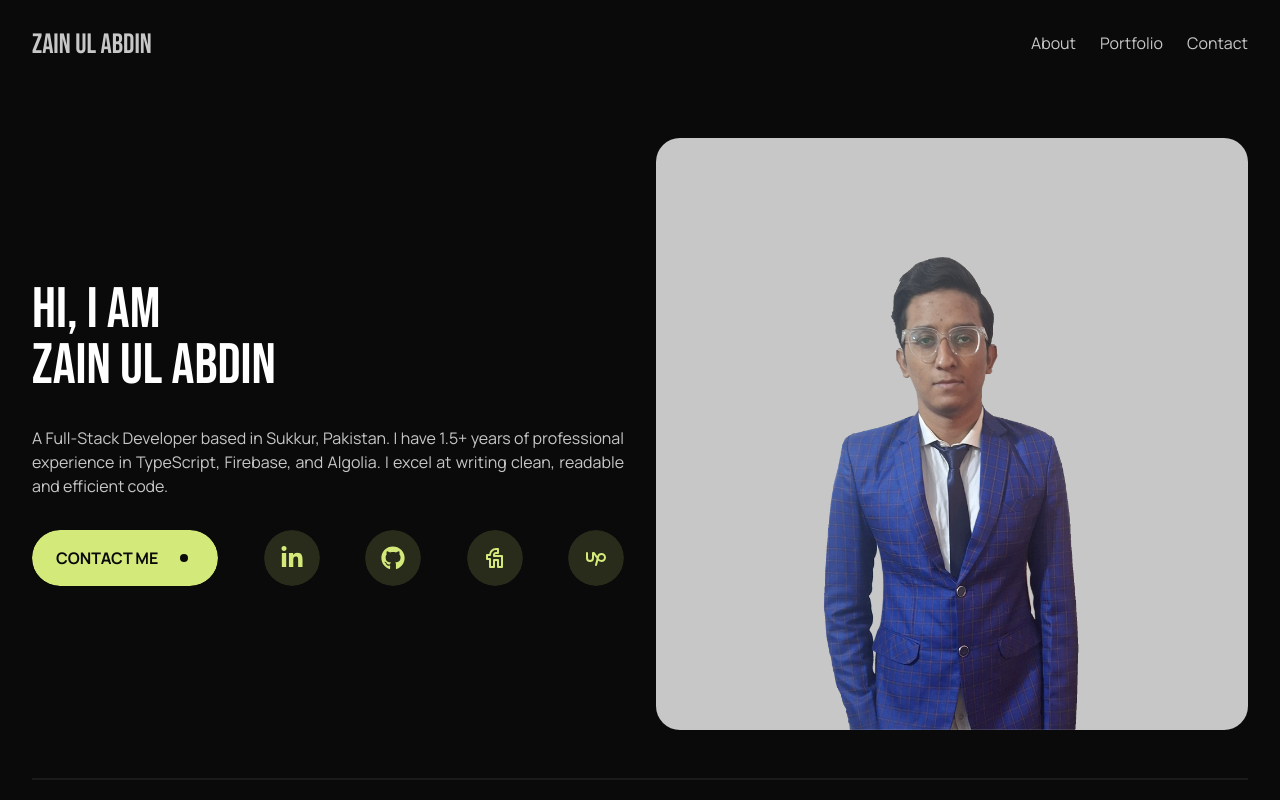
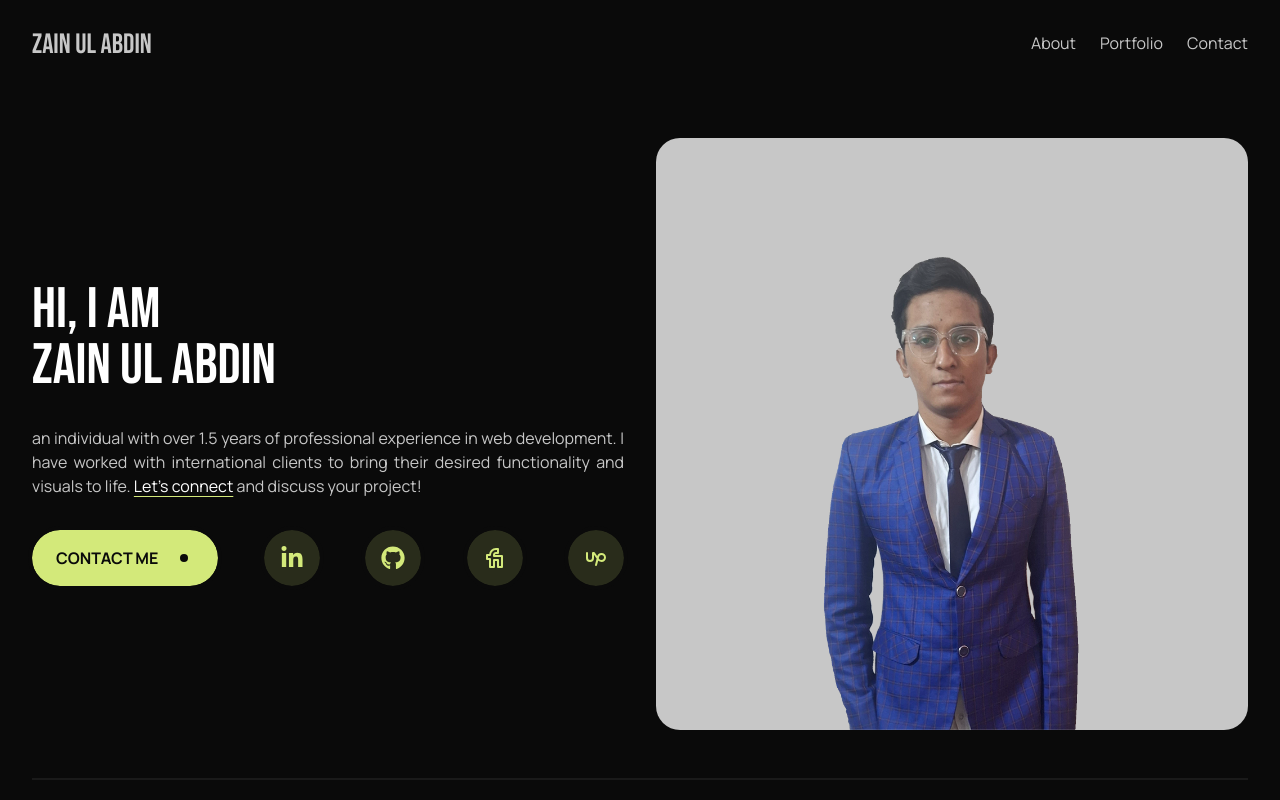
Before and after one commit to Zain-Khoso/Zain-Khoso, a Next.js app: page / in a window 1280 px wide. Shown: the top 800 px of the page. Built offline with nearby package versions, Linux system fonts and the light colour scheme.

Commit message:
fix: Copywriting in Hero

```diff
--- a/src/app/page.tsx
+++ b/src/app/page.tsx
@@ -1,5 +1,6 @@
 // Lib Imports.
 import Image from 'next/image';
+import Link from 'next/link';
 
 // Assets.
 import { FaArrowDown, FaGithub, FaLinkedinIn } from 'react-icons/fa';
@@ -26,9 +27,17 @@ export default function LandingPage() {
           </H1>
 
           <P>
-            A Full-Stack Developer based in Sukkur, Pakistan. I have 1.5+ years of professional
-            experience in TypeScript, Firebase, and Algolia. I excel at writing clean, readable and
-            efficient code.
+            an individual with over 1.5 years of professional experience in web development. I have
+            worked with international clients to bring their desired functionality and visuals to
+            life.{' '}
+            <Link
+              href="https://linkedin.com/in/zain-khoso"
+              target="_blank"
+              className="text-primary-light decoration-primary underline underline-offset-4"
+            >
+              Let's connect
+            </Link>{' '}
+            and discuss your project!
           </P>
 
           <div className="flex flex-wrap items-center justify-between gap-4">
```
